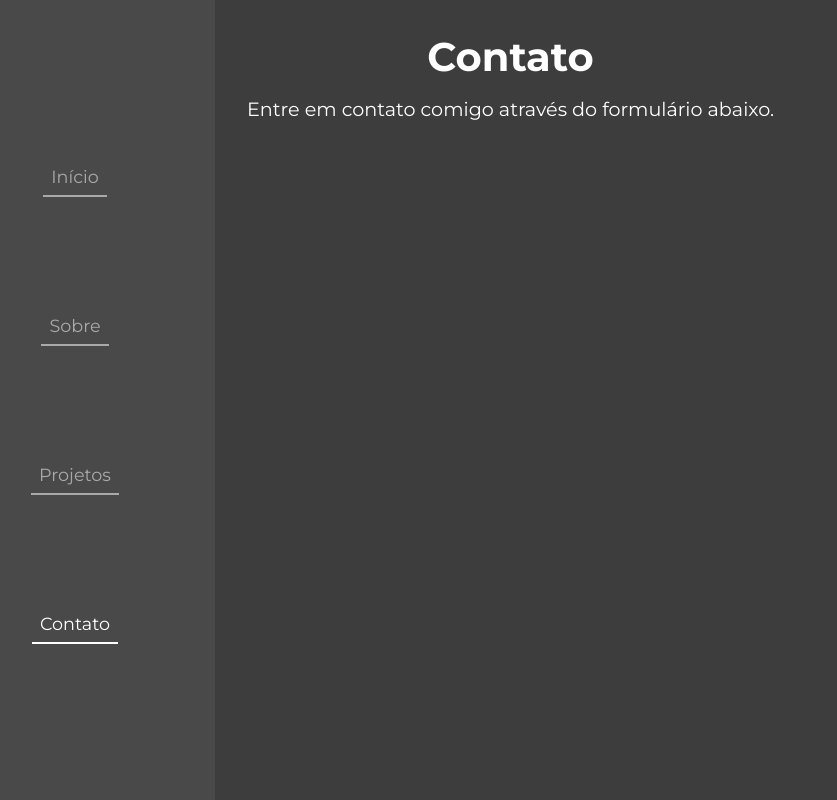
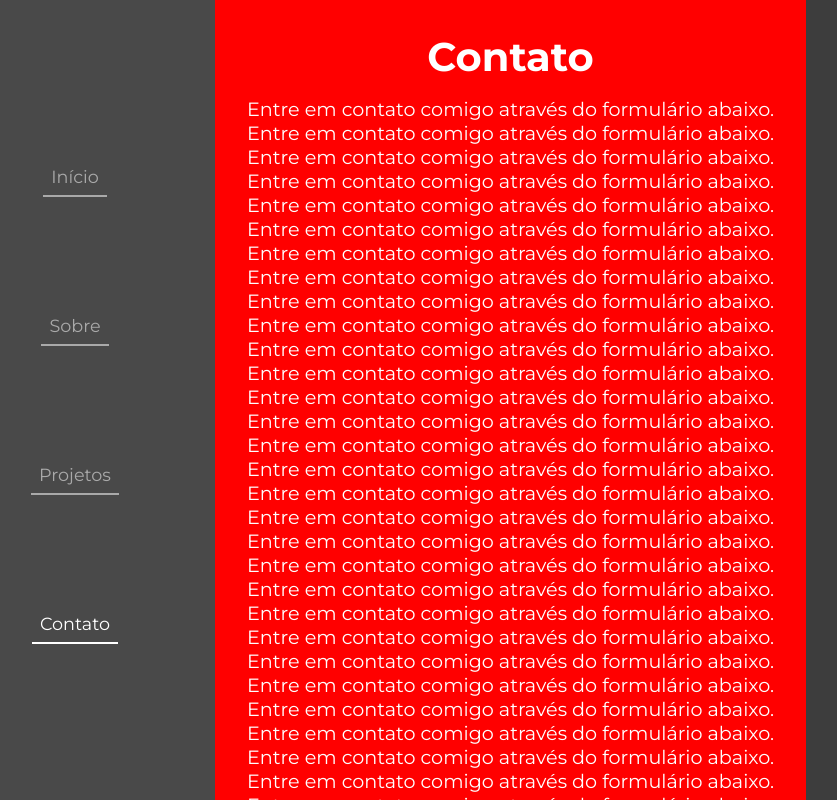
Before and after one commit to DouglassRibeiro/SPA_React_Django, a React (Vite) app in the folder frontend/: page /contact in a window 1280 px wide. Shown: the whole page, without its empty margins (65-902 px from the left). Built offline with nearby package versions, Linux system fonts and the light colour scheme.

Commit message:
testing rolls subpages

```diff
--- a/frontend/src/App.module.css
+++ b/frontend/src/App.module.css
@@ -7,6 +7,8 @@ main {
 
 .menuContent {
     display: flex;
+    height: 100vh;
+    overflow: hidden;
 }
 
 .navContainer {
@@ -46,8 +48,12 @@ main {
 
 .mainContainer {
     position: relative;
-    overflow: hidden;
-    /* Garante que nada "vaze" durante a animação */
+    overflow-y: auto;
+    scrollbar-width: none;
+}
+
+.mainContainer::-webkit-scrollbar {
+  display: none;
 }
 
 .hamburgerButton {
@@ -73,7 +79,6 @@ main {
         height: 100vh;
         z-index: 1000;
         transform: translateX(-100%);
-        box-shadow: 2px 0 5px rgba(0, 0, 0, 0.5);
         transition: transform 0.4s cubic-bezier(0.25, 0.46, 0.45, 0.94);
     }
 
@@ -84,14 +89,15 @@ main {
     .hamburgerButton {
         display: block;
         position: fixed;
-        top: 15px;
-        left: 15px;
+        top: 1lvh;
+        left: 1lvh;
         z-index: 1001;
         background: none;
         color: var(--white);
         width: 45px;
         height: 45px;
         font-size: 1.5rem;
+        border: none;
     }
 
     .backdrop {
@@ -109,29 +115,23 @@ main {
         animation: fadeOut 1s ease;
     }
 
-    /* Correção em App.module.css */
-
     @keyframes fadeIn {
         from {
             opacity: 0;
-            /* Correto: começa transparente */
         }
 
         to {
             opacity: 1;
-            /* Correto: termina opaco */
         }
     }
 
     @keyframes fadeOut {
         from {
             opacity: 1;
-            /* Correto: começa opaco */
         }
 
         to {
             opacity: 0;
-            /* Correto: termina transparente */
         }
     }
 }
--- a/frontend/src/pages/Contact/Contact.module.css
+++ b/frontend/src/pages/Contact/Contact.module.css
@@ -7,6 +7,7 @@ body {
 .container {
   padding: 2rem;
   text-align: center;
+  background-color: red;
 }
 
 .title {
--- a/frontend/src/pages/Contact/index.jsx
+++ b/frontend/src/pages/Contact/index.jsx
@@ -6,6 +6,51 @@ function Contact() {
     <div className={styles.container}>
       <h1 className={styles.title}>Contato</h1>
       <p className={styles.subtitle}>Entre em contato comigo através do formulário abaixo.</p>
+      <p className={styles.subtitle}>Entre em contato comigo através do formulário abaixo.</p>
+      <p className={styles.subtitle}>Entre em contato comigo através do formulário abaixo.</p>
+      <p className={styles.subtitle}>Entre em contato comigo através do formulário abaixo.</p>
+      <p className={styles.subtitle}>Entre em contato comigo através do formulário abaixo.</p>
+      <p className={styles.subtitle}>Entre em contato comigo através do formulário abaixo.</p>
+      <p className={styles.subtitle}>Entre em contato comigo através do formulário abaixo.</p>
+      <p className={styles.subtitle}>Entre em contato comigo através do formulário abaixo.</p>
+      <p className={styles.subtitle}>Entre em contato comigo através do formulário abaixo.</p>
+      <p className={styles.subtitle}>Entre em contato comigo através do formulário abaixo.</p>
+      <p className={styles.subtitle}>Entre em contato comigo através do formulário abaixo.</p>
+      <p className={styles.subtitle}>Entre em contato comigo através do formulário abaixo.</p>
+      <p className={styles.subtitle}>Entre em contato comigo através do formulário abaixo.</p>
+      <p className={styles.subtitle}>Entre em contato comigo através do formulário abaixo.</p>
+      <p className={styles.subtitle}>Entre em contato comigo através do formulário abaixo.</p>
+      <p className={styles.subtitle}>Entre em contato comigo através do formulário abaixo.</p>
+      <p className={styles.subtitle}>Entre em contato comigo através do formulário abaixo.</p>
+      <p className={styles.subtitle}>Entre em contato comigo através do formulário abaixo.</p>
+      <p className={styles.subtitle}>Entre em contato comigo através do formulário abaixo.</p>
+      <p className={styles.subtitle}>Entre em contato comigo através do formulário abaixo.</p>
+      <p className={styles.subtitle}>Entre em contato comigo através do formulário abaixo.</p>
+      <p className={styles.subtitle}>Entre em contato comigo através do formulário abaixo.</p>
+      <p className={styles.subtitle}>Entre em contato comigo através do formulário abaixo.</p>
+      <p className={styles.subtitle}>Entre em contato comigo através do formulário abaixo.</p>
+      <p className={styles.subtitle}>Entre em contato comigo através do formulário abaixo.</p>
+      <p className={styles.subtitle}>Entre em contato comigo através do formulário abaixo.</p>
+      <p className={styles.subtitle}>Entre em contato comigo através do formulário abaixo.</p>
+      <p className={styles.subtitle}>Entre em contato comigo através do formulário abaixo.</p>
+      <p className={styles.subtitle}>Entre em contato comigo através do formulário abaixo.</p>
+      <p className={styles.subtitle}>Entre em contato comigo através do formulário abaixo.</p>
+      <p className={styles.subtitle}>Entre em contato comigo através do formulário abaixo.</p>
+      <p className={styles.subtitle}>Entre em contato comigo através do formulário abaixo.</p>
+      <p className={styles.subtitle}>Entre em contato comigo através do formulário abaixo.</p>
+      <p className={styles.subtitle}>Entre em contato comigo através do formulário abaixo.</p>
+      <p className={styles.subtitle}>Entre em contato comigo através do formulário abaixo.</p>
+      <p className={styles.subtitle}>Entre em contato comigo através do formulário abaixo.</p>
+      <p className={styles.subtitle}>Entre em contato comigo através do formulário abaixo.</p>
+      <p className={styles.subtitle}>Entre em contato comigo através do formulário abaixo.</p>
+      <p className={styles.subtitle}>Entre em contato comigo através do formulário abaixo.</p>
+      <p className={styles.subtitle}>Entre em contato comigo através do formulário abaixo.</p>
+      <p className={styles.subtitle}>Entre em contato comigo através do formulário abaixo.</p>
+      <p className={styles.subtitle}>Entre em contato comigo através do formulário abaixo.</p>
+      <p className={styles.subtitle}>Entre em contato comigo através do formulário abaixo.</p>
+      <p className={styles.subtitle}>Entre em contato comigo através do formulário abaixo.</p>
+      <p className={styles.subtitle}>Entre em contato comigo através do formulário abaixo.</p>
+      <p className={styles.subtitle}>Entre em contato comigo através do formulário abaixo.</p>
       {/* Aqui entrará o formulário de contato */}
     </div>
   );
```
